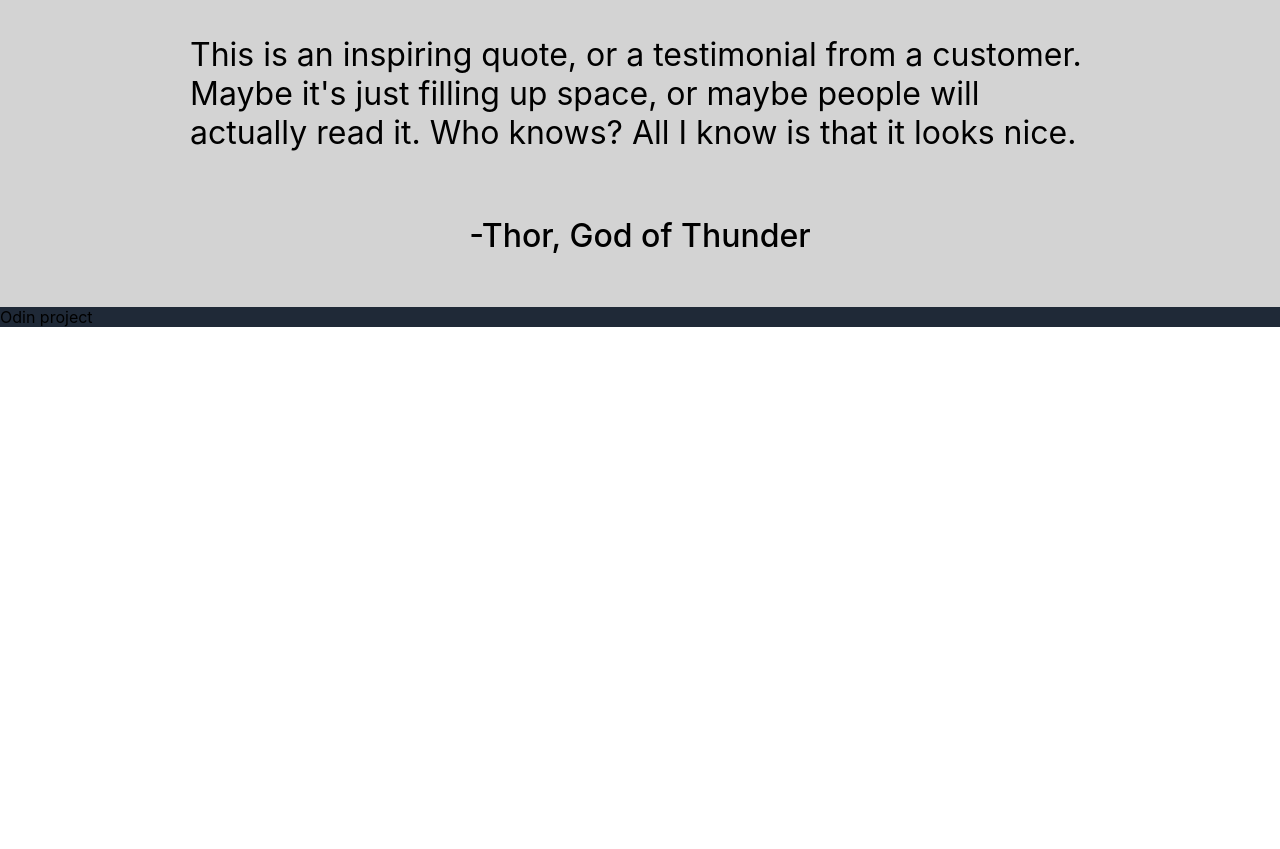
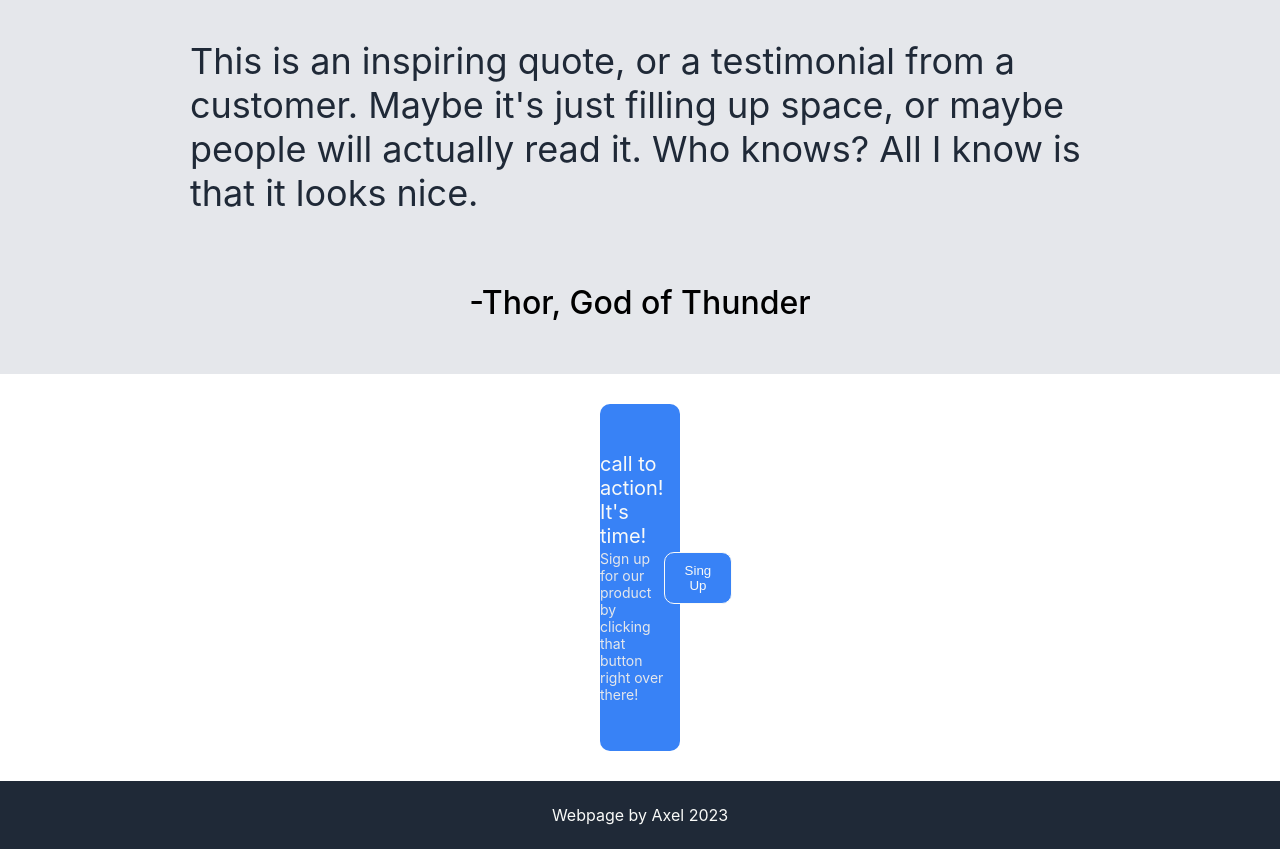
Before and after one commit to Eros-0/landing-page, a plain HTML site: page index.html in a window 1280 px wide. Shown: the part 892-1741 px from the top of the page. Before the commit the page ends 1219 px from the top, so only its background shows below. Drawn offline with Linux system fonts and the light colour scheme.

Commit message:
added call to action section, changed qoute container color, sub qoute container font size, font and color change, footer text and padding change

```diff
--- a/index.html
+++ b/index.html
@@ -64,6 +64,20 @@
         </div>
     </div>
 
-    <div class="footer"> Odin project</div>
+    <div class="call-to-action">
+        <div class="action-text">
+            <div class="action-head">
+                call to action! It's time!
+            </div>
+            <div class="action-sub">
+                Sign up for our product by clicking that button right over there!
+            </div>
+        </div>
+        <div class="call-btn">
+            <button class="action-btn">Sing Up</button>
+        </div>
+    </div>
+
+    <div class="footer"> Webpage by Axel 2023</div>
 </body>
 </html>
--- a/style.css
+++ b/style.css
@@ -112,7 +112,7 @@ ul {
 }
 
 .qoute-container {
-    background-color: lightgray;
+    background-color: #E5E7EB;
     padding: 20px 48px;
     display: flex;
     flex-grow: 1;
@@ -122,7 +122,9 @@ ul {
 }
 
 .qoute-sub-container{
-    font-size: xx-large;
+    font-size: 36px;
+    font: italic;
+    color: #1F2937;
     max-width: 900px;
 }
 
@@ -130,3 +132,54 @@ ul {
     font-size: xx-large;
     font-weight: 500;
 }
+
+.call-to-action {
+    border-radius: 10px;
+    background-color: #3882F6;
+    display: flex;
+    flex-grow: 1;
+    margin: 30px 600px;
+}
+
+.action-text {
+    display: flex;
+    flex-direction: column;
+    color: #F9FAF8;
+    padding: 48px 0;
+    gap: 2px;
+    align-items: center;
+    flex-grow: 1;
+}
+
+.action-head {
+    color: #F9FAF8;
+    font-size: 20px;
+}
+
+.action-sub {
+    color: #E5E7EB;
+    font-size: 14px;
+}
+
+.call-btn {
+    display: flex;
+    flex-direction: column;
+    justify-content: center;
+    align-items: flex-start;
+    flex-grow: 0.25;
+}
+
+.action-btn {
+    border-radius: 10px;
+    padding: 10px 20px;
+    background-color: #3882F6;
+    color: #F9FAF8;
+    border: 1px #F9FAF8 solid;
+}
+
+.footer {
+    color: #F9FAF8;
+    display: flex;
+    justify-content: center;
+    padding: 24px;
+}
```
